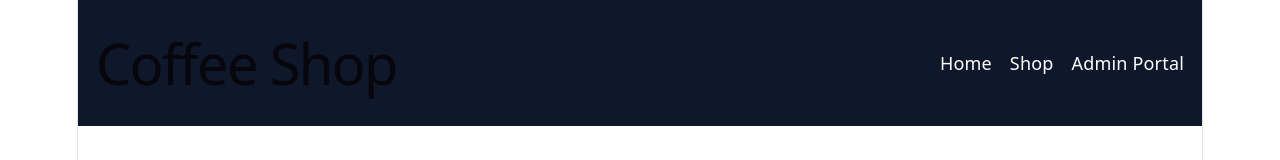
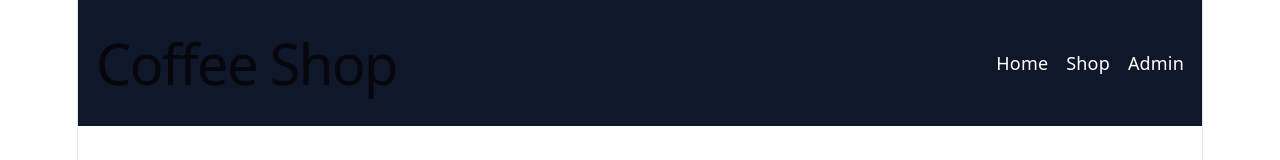
Before and after one commit to Benny254/E-commerce-react-base-project, a React (Vite) app in the folder react-based-project/: page / in a window 1280 px wide. Shown: the top 160 px of the page. Built offline with nearby package versions, Linux system fonts and the light colour scheme.

Commit message:
I have changed my navbar for improved structureand styling consistency

```diff
--- a/react-based-project/src/components/Navbar.jsx
+++ b/react-based-project/src/components/Navbar.jsx
@@ -3,17 +3,25 @@ import './Navbar.css'
 import{Link,useLocation} from 'react-router-dom'
 
 const Navbar = () => {
-  const location = useLocation()
+  const location = useLocation();
   return (
     <nav className="navbar">
-      <h1 className='navbar-title'>Coffee Shop</h1>
-      <div className="navbar-links">
-        <Link to="/" className={location.pathname === '/' ? 'active' : ''}>Home</Link>
-        <Link to="/shop" className={location.pathname === '/shop' ? 'active' : ''}>Shop</Link>
-        <Link to="/adminportal" className={location.pathname === '/adminportal' ? 'active' : ''}>Admin Portal</Link>
-      </div>
-    </nav>
+      <h1 className="logo">Coffee Shop</h1>
+
+<div className="navbar-links">
+  <Link to="/" className={location.pathname === '/' ? 'active' : ''}>
+    Home
+  </Link>
+  <Link to="/shop" className={location.pathname === '/shop' ? 'active' : ''}>
+    Shop
+  </Link>
+  <Link to="/admin" className={location.pathname === '/admin' ? 'active' : ''}>
+    Admin
+  </Link>
+</div>
+</nav>
   )
 }
 
+
 export default Navbar
```
